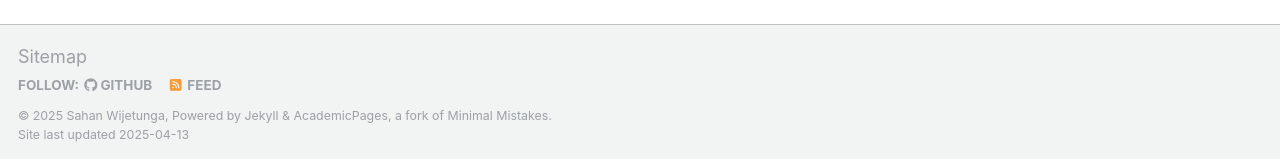
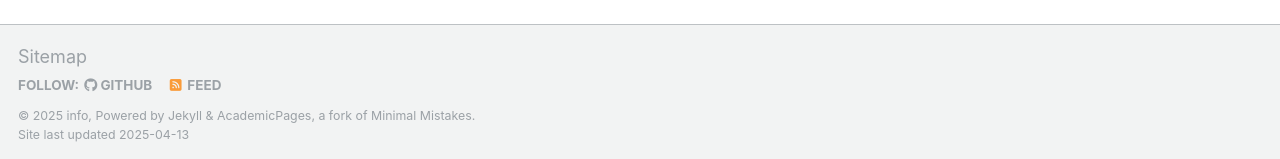
Before and after one commit to sahanwijetunga/sahanwijetunga.github.io, a Jekyll site: the page built from _pages/about.md, in a window 1280 px wide and 900 px high, scrolled down 2636 px. Shown: the part 738-897 px from the top of the window. Built offline with Jekyll 4.4.1, drawn with Linux system fonts in a browser that asks for light colours.

Commit message:
Update _config.yml

```diff
--- a/_config.yml
+++ b/_config.yml
@@ -11,7 +11,7 @@ locale                   : "en-US"
 site_theme               : "default"
 title                    : "Sahan Wijetunga"
 title_separator          : "-"
-name                     : &name "Sahan Wijetunga"
+name                     : &name "info"
 description              : &description ""
 url                      : https://sahanwijetunga.github.io # the base hostname & protocol for your site e.g. "https://[your GitHub username].github.io"
 baseurl                  : "" # the subpath of your site, e.g. "/blog"
```
